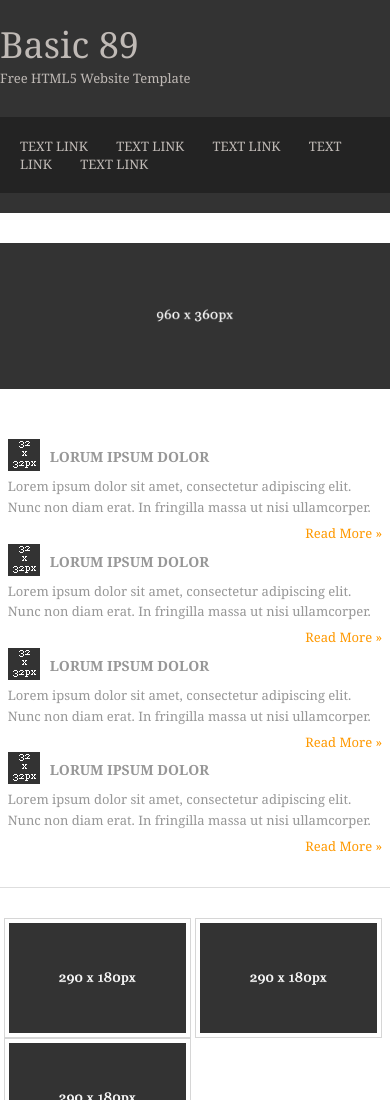
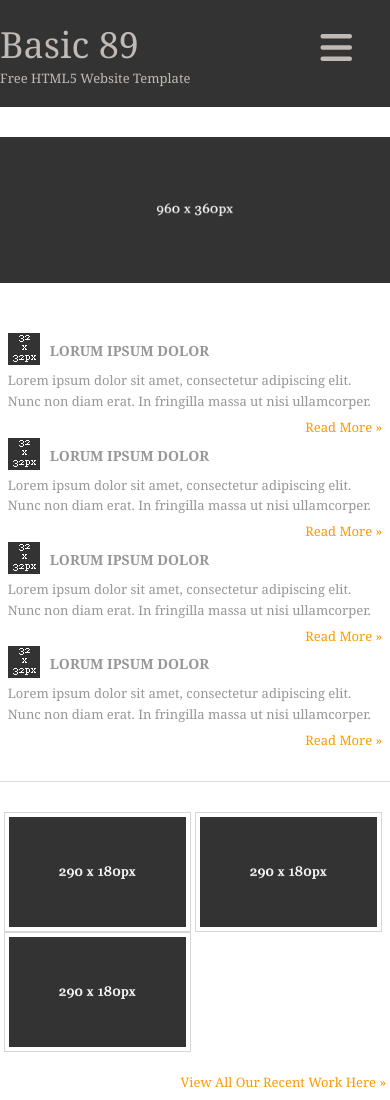
Before and after one commit to mszeftel/basic89, a plain HTML site: page index.html in a window 390 px wide. Shown: the top 1100 px of the page. Drawn offline with Linux system fonts and the light colour scheme.

Commit message:
Menu hamb agregado. Partial en _nav.scss

```diff
--- a/index.html
+++ b/index.html
@@ -1,5 +1,6 @@
 <!DOCTYPE html>
 <html lang="en" dir="ltr">
+
 <head>
   <title>Basic 89</title>
   <meta charset="UTF-8">
@@ -7,6 +8,7 @@
   <link rel="stylesheet" href="styles/layout.css" type="text/css">
   <!--[if lt IE 9]><script src="scripts/html5shiv.js"></script><![endif]-->
 </head>
+
 <body>
   <div class="wrapper row1">
     <header id="header" class="clear">
@@ -14,13 +16,19 @@
         <h1><a href="#">Basic 89</a></h1>
         <h2>Free HTML5 Website Template</h2>
       </div>
+      <input type="checkbox" class="nav-btn" id="nav-btn">
+      <div class="div-nav-btn">
+        <label for="nav-btn" class="nav-btn-icon">
+          <i class="fa fa-bars "></i>
+          <i class="fa fa-close "></i>
+        </label>
+      </div>
       <nav>
-      <ul>
-        <li><a href="#">Text Link</a></li>
-        <li><a href="#">Text Link</a></li>
-        <li><a href="#">Text Link</a></li>
-        <li><a href="#">Text Link</a></li>
-        <li class="last"><a href="#">Text Link</a></li>
+        <ul class="nav-menu">
+          <li><a href="#">Link 1</a></li>
+          <li><a href="#">Link 2</a></li>
+          <li><a href="#">Link 3</a></li>
+          <li class="last"><a href="#">Link 4</a></li>
         </ul>
       </nav>
     </header>
@@ -37,25 +45,29 @@
           <article class="one_quarter">
             <figure><img src="images/demo/32x32.gif" width="32" height="32" alt=""></figure>
             <strong>Lorum ipsum dolor</strong>
-          <p>Lorem ipsum dolor sit amet, consectetur adipiscing elit. Nunc non diam erat. In fringilla massa ut nisi ullamcorper.</p>
+            <p>Lorem ipsum dolor sit amet, consectetur adipiscing elit. Nunc non diam erat. In fringilla massa ut nisi
+              ullamcorper.</p>
             <p class="more"><a href="#">Read More &raquo;</a></p>
           </article>
           <article class="one_quarter">
             <figure><img src="images/demo/32x32.gif" width="32" height="32" alt=""></figure>
             <strong>Lorum ipsum dolor</strong>
-          <p>Lorem ipsum dolor sit amet, consectetur adipiscing elit. Nunc non diam erat. In fringilla massa ut nisi ullamcorper.</p>
+            <p>Lorem ipsum dolor sit amet, consectetur adipiscing elit. Nunc non diam erat. In fringilla massa ut nisi
+              ullamcorper.</p>
             <p class="more"><a href="#">Read More &raquo;</a></p>
           </article>
           <article class="one_quarter">
             <figure><img src="images/demo/32x32.gif" width="32" height="32" alt=""></figure>
             <strong>Lorum ipsum dolor</strong>
-          <p>Lorem ipsum dolor sit amet, consectetur adipiscing elit. Nunc non diam erat. In fringilla massa ut nisi ullamcorper.</p>
+            <p>Lorem ipsum dolor sit amet, consectetur adipiscing elit. Nunc non diam erat. In fringilla massa ut nisi
+              ullamcorper.</p>
             <p class="more"><a href="#">Read More &raquo;</a></p>
           </article>
           <article class="one_quarter lastbox">
             <figure><img src="images/demo/32x32.gif" width="32" height="32" alt=""></figure>
             <strong>Lorum ipsum dolor</strong>
-          <p>Lorem ipsum dolor sit amet, consectetur adipiscing elit. Nunc non diam erat. In fringilla massa ut nisi ullamcorper.</p>
+            <p>Lorem ipsum dolor sit amet, consectetur adipiscing elit. Nunc non diam erat. In fringilla massa ut nisi
+              ullamcorper.</p>
             <p class="more"><a href="#">Read More &raquo;</a></p>
           </article>
         </section>
@@ -88,7 +100,9 @@
                 <figure><img src="images/demo/180x150.gif" alt="">
                   <figcaption>
                     <h2>Indonectetus facilis leo nibh</h2>
-                  <p>This is a W3C compliant free website template from <a href="https://www.os-templates.com/" title="Free Website Templates">OS Templates</a>. For full terms of use of this template please read our <a href="https://www.os-templates.com/template-terms">website template licence</a>.</p>
+                    <p>This is a W3C compliant free website template from <a href="https://www.os-templates.com/"
+                        title="Free Website Templates">OS Templates</a>. For full terms of use of this template please
+                      read our <a href="https://www.os-templates.com/template-terms">website template licence</a>.</p>
                     <footer class="more"><a href="#">Read More &raquo;</a></footer>
                   </figcaption>
                 </figure>
@@ -99,7 +113,9 @@
                 <figure><img src="images/demo/180x150.gif" alt="">
                   <figcaption>
                     <h2>Indonectetus facilis leo nibh</h2>
-                  <p>You can use and modify the template for both personal and commercial use. You must keep all copyright information and credit links in the template and associated files. For more HTML5 templates visit <a href="https://www.os-templates.com/">free website templates</a>.</p>
+                    <p>You can use and modify the template for both personal and commercial use. You must keep all
+                      copyright information and credit links in the template and associated files. For more HTML5
+                      templates visit <a href="https://www.os-templates.com/">free website templates</a>.</p>
                     <footer class="more"><a href="#">Read More &raquo;</a></footer>
                   </figcaption>
                 </figure>
@@ -134,8 +150,10 @@
   <div class="wrapper row3">
     <footer id="footer" class="clear">
       <p class="fl_left">Copyright &copy; 2018 - All Rights Reserved - <a href="#">Domain Name</a></p>
-    <p class="fl_right">Template by <a target="_blank" href="https://www.os-templates.com/" title="Free Website Templates">OS Templates</a></p>
+      <p class="fl_right">Template by <a target="_blank" href="https://www.os-templates.com/"
+          title="Free Website Templates">OS Templates</a></p>
     </footer>
   </div>
 </body>
+
 </html>
--- /dev/null
+++ b/styles/_nav.scss
@@ -0,0 +1,80 @@
+/* NAV MENU */
+header {
+	input[type="checkbox"] {
+		display: none;
+	}
+}
+
+@media only screen and (max-width: 768px) {
+	header#header{
+		padding-bottom: 0px;
+		.div-nav-btn{
+			label i{
+				position: relative;
+				font-size: 36px;
+				line-height: 56px;
+
+				transition-property: opacity;
+				transition-duration: 0.5s;
+
+				&.fa-close{
+					opacity: 0;
+
+				}
+				&.fa-bars{
+					position: absolute;
+					right: 38px;
+
+				}
+			}
+			float:right;
+			margin-right: 40px;
+
+		}
+
+		nav {
+			float: unset;
+			margin-top: 78px;
+			padding: 0;
+			ul.nav-menu{
+				overflow: hidden;
+				max-height: 0;
+				padding: 0px 0 0 20px;
+				transition: max-height 0.5s ease-out, padding 0.5s ease-out;
+
+			li, li.last{
+					width: 100%;
+					text-align: left;
+					padding-bottom: 20px;
+					font-size: 20px;
+					display: block;
+					margin: 0;
+				}
+			}
+		}
+
+		/* Show nav-menu om checked */
+		#nav-btn:checked ~ nav ul.nav-menu {
+			display: block;
+
+			padding: 20px 0 0 20px;
+			max-height: 230px;
+		}
+
+		/* Hide bars icon on checked */
+		#nav-btn:checked ~ div label.nav-btn-icon .fa-bars {
+			opacity: 0;
+		}
+		/* Show close icon on checked */
+		#nav-btn:checked ~ div label.nav-btn-icon .fa-close {
+			opacity: 1;
+		}
+	}
+}
+
+@media only screen and (min-width: 769px){
+	.div-nav-btn{
+		display: none;
+	}
+
+}
--- a/styles/layout.scss
+++ b/styles/layout.scss
@@ -5,6 +5,8 @@ Author: OS Templates
 Author URI: https://www.os-templates.com/
 Licence: <a href="https://www.os-templates.com/template-terms">Website Template Licence</a>
 */
+/* Font Awesome */
+@import url(https://use.fontawesome.com/78f21670b1.css);
 
 html{overflow-y:scroll;} /* Forces a scrollbar when the viewport is larger than the websites content - CSS3 */
 
@@ -174,6 +176,8 @@ section a img{
 .lastbox{
 	margin: 0;
 }
+
+@import 'nav';
 
 @media only screen and (max-width: 320px) {
 	*{
```
Also changed, not shown: styles/layout.css, 1 other file. Lines whose indentation alone changed are shown as unchanged.
